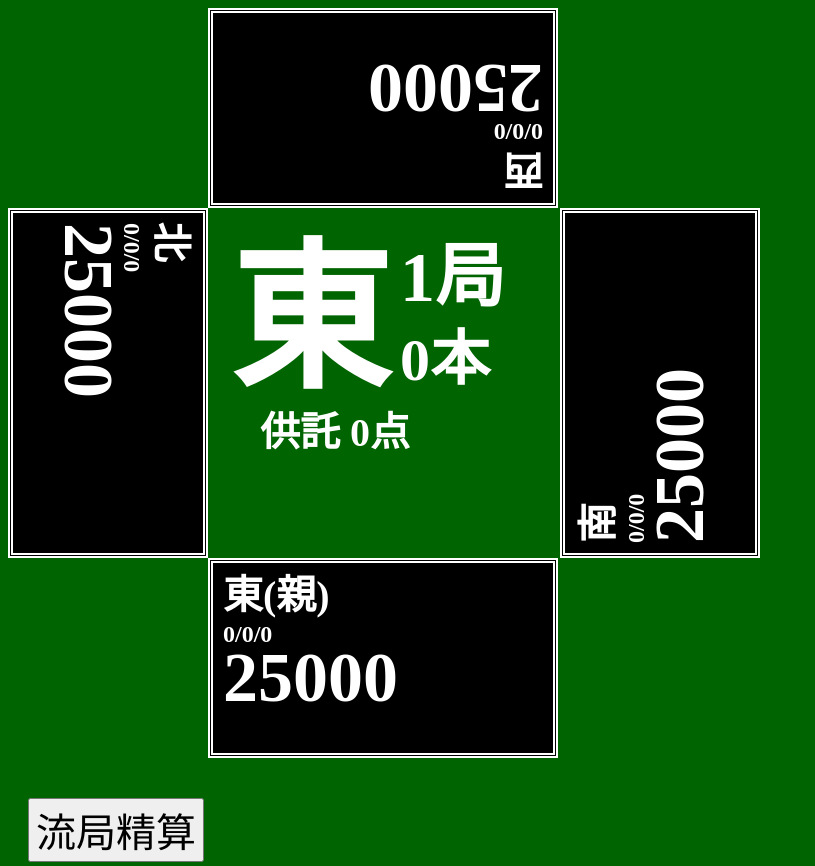
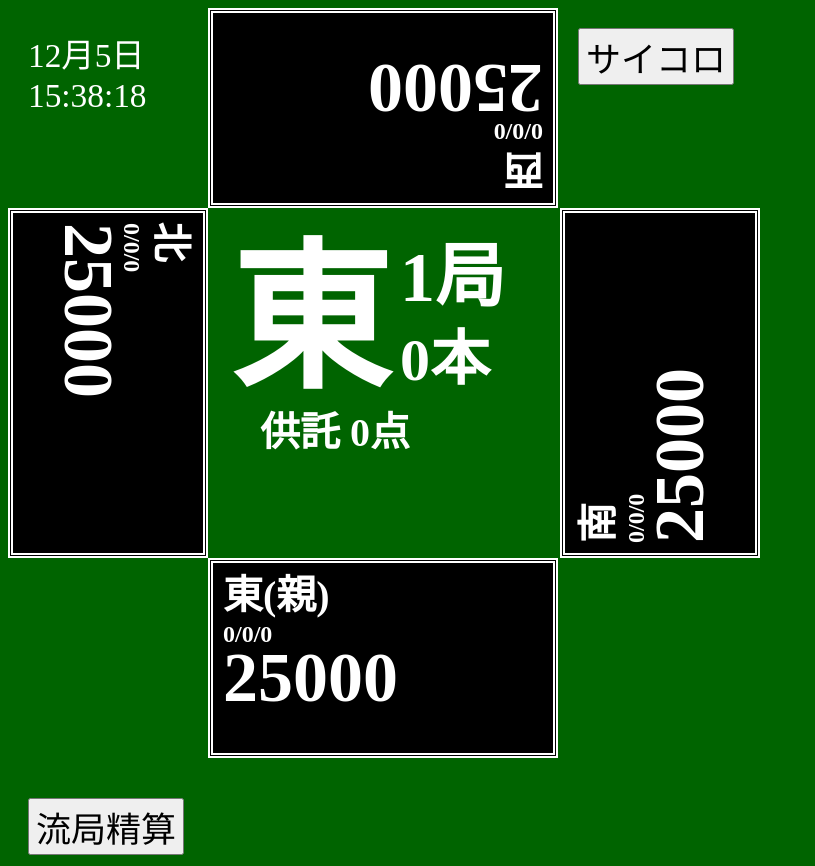
Before and after one commit to ymomoi/mja, a plain HTML site: page htdocs/index.html in a window 1280 px wide. Shown: the whole page, without its empty margins (0-815 px from the left). Drawn offline with nearby package versions, Linux system fonts and the light colour scheme.

Commit message:
日時表示、サイコロボタン追加。

```diff
--- a/htdocs/base.css
+++ b/htdocs/base.css
@@ -32,6 +32,17 @@ body {
     transform-origin: right bottom;
     position: absolute;
     left: 410px;
+}
+#info {
+    grid-column: 1/2;
+    grid-row: 1/2;
+    margin: 20px;
+    font-size: 25pt;
+}
+#dice {
+    grid-column: 3/4;
+    grid-row: 1/2;
+    margin: 20px;
 }
 #p1 {
     grid-column: 2/3;
@@ -114,5 +125,5 @@ body {
     left: 10px;
 }
 button {
-    font-size: 40px;
+    font-size: 35px;
 }
--- /dev/null
+++ b/htdocs/clock.js
@@ -0,0 +1,20 @@
+(function($){
+    $.extend({
+		clock: function clock(target){
+			var n = new Date();
+//			var y = n.getFullYear();
+			var m = n.getMonth()+1;
+			var d = n.getDate();
+			var hh = n.getHours();
+			var mm = n.getMinutes();
+			var ss = n.getSeconds();
+			hh = hh < 10 ? "0"+hh : hh;
+			mm = mm < 10 ? "0"+mm : mm;
+			ss = ss < 10 ? "0"+ss : ss;
+			var time_str = m + '月' + d + '日' +
+							hh + ':' + mm + ':' + ss;
+			target.text(time_str);
+			setTimeout(function(){ clock(target); }, 1000);
+		}
+	});
+})(jQuery);
--- a/htdocs/index.html
+++ b/htdocs/index.html
@@ -43,6 +43,13 @@
                 <br />
                 <span class="score"></span>
             </div>
+            <div id="info">
+                <div id="date"></div>
+                <div id="clock"></div>
+            </div>
+            <div id="dice">
+                <button type="button" name="dice">サイコロ</button>
+            </div>
             <div id="ba">
                 <span id="bakaze"></span>
                 <span id="kyoku"><span class="val"></span>局</span>
@@ -53,7 +60,6 @@
                 <button type="button" name="ryukyoku">流局精算</button>
             </div>
         </div>
-        <script src="mja.js"></script>
 
         <div id="ryukyoku" style="display: none;">
             聴牌 / リーチ
@@ -113,5 +119,7 @@
             </ul>
         </div>
 
+        <script src="clock.js"></script>
+        <script src="mja.js"></script>
     </body>
 </html>
--- a/htdocs/mja.js
+++ b/htdocs/mja.js
@@ -141,7 +141,7 @@ $(function(){
     });
 
     // リーチ状態トグル
-    $('.kaze').click(function(){
+    $('.kaze,.reach').click(function(){
         var id = $(this).parent().attr('id');
         var d = $g.data(id);
         d.reach = d.reach ? false : true;
@@ -272,4 +272,7 @@ $(function(){
         });
     });
 
+    // 日時
+
+    $.clock($('#clock'));
 });
```
